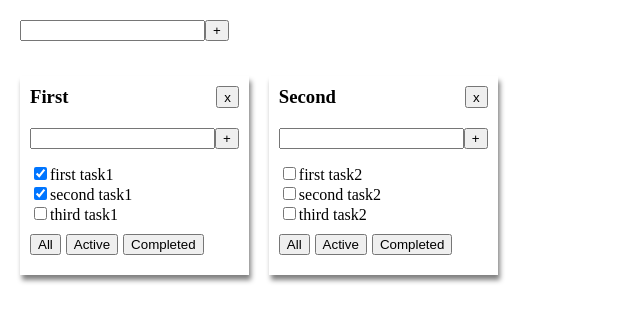
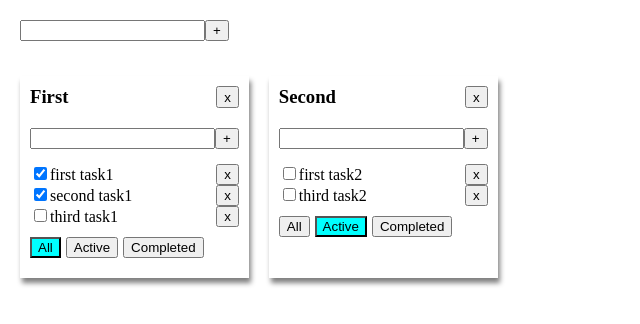
Before and after one commit to SHDGMSQ/Trello, a React app: page / in a window 1280 px wide. Shown: the top 324 px of the page, without its empty margins (0-640 px from the left). Built offline with nearby package versions, Linux system fonts and the light colour scheme.

Commit message:
add main logic of app

```diff
--- a/src/app/App.tsx
+++ b/src/app/App.tsx
@@ -2,7 +2,7 @@ import styles from "./App.module.scss";
 import {v4 as uuidv4} from "uuid";
 import {Todolist} from "@/components/Todolist/Todolist";
 import {useCallback, useState} from "react";
-import {TodolistType} from "@/components/Todolist/types";
+import {FilterValuesType, TodolistType} from "@/components/Todolist/types";
 import {TasksType} from "@/components/Task/types";
 import {AddItemForm} from "@/components/AddItemForm/AddItemForm";
 
@@ -11,8 +11,8 @@ export const App = () => {
   const todoId2 = uuidv4();
 
   const [todolists, setTodolists] = useState<Array<TodolistType>>([
-    {id: todoId1, title: "First"},
-    {id: todoId2, title: "Second"},
+    {id: todoId1, title: "First", filter: "All"},
+    {id: todoId2, title: "Second", filter: "Active"},
   ]);
 
   const [tasks, setTasks] = useState<TasksType>({
@@ -23,21 +23,36 @@ export const App = () => {
     ],
     [todoId2]: [
       {id: uuidv4(), title: "first task2", isDone: false,},
-      {id: uuidv4(), title: "second task2", isDone: false,},
+      {id: uuidv4(), title: "second task2", isDone: true,},
       {id: uuidv4(), title: "third task2", isDone: false,},
     ]
   });
 
   const addTodolist = useCallback((title: string) => {
     const todoId = uuidv4();
-    setTodolists([{id: todoId, title}, ...todolists]);
+    setTodolists([{id: todoId, title, filter: "All"}, ...todolists]);
     setTasks({...tasks, [todoId]: []});
   }, [todolists, tasks]);
 
-  const removeTodolist = () => {
+  const removeTodolist = useCallback((id: string) => {
+    setTodolists(todolists.filter((tl) => tl.id !== id));
+  }, [todolists]);
 
-  };
+  const addTask = useCallback((todoId: string, title: string) => {
+    setTasks({...tasks, [todoId]: [{id: uuidv4(), title, isDone: false}, ...tasks[todoId]]});
+  }, [tasks]);
 
+  const changeTaskStatus = useCallback((todoId: string, taskId: string, status: boolean) => {
+    setTasks({...tasks, [todoId]: tasks[todoId].map((task) => task.id === taskId ? {...task, isDone: status} : task)});
+  }, [tasks]);
+
+  const changeTasks = useCallback((todoId: string, value: FilterValuesType) => {
+    setTodolists(todolists.map((todo) => todo.id === todoId ? {...todo, filter: value} : todo));
+  }, [todolists]);
+
+  const removeTask = useCallback((todoId: string, taskId: string) => {
+    setTasks({...tasks, [todoId]: tasks[todoId].filter((task) => task.id !== taskId)});
+  }, [tasks]);
 
   return (
     <div className={styles.container}>
@@ -50,6 +65,12 @@ export const App = () => {
               key={tl.id}
               title={tl.title}
               tasks={tasks[tl.id]}
+              removeTodolist={removeTodolist}
+              addTask={addTask}
+              changeTaskStatus={changeTaskStatus}
+              changeTasks={changeTasks}
+              filter={tl.filter}
+              removeTask={removeTask}
             />
           )
         }
--- a/src/components/Task/Task.module.scss
+++ b/src/components/Task/Task.module.scss
@@ -0,0 +1,4 @@
+.container {
+  display: flex;
+  justify-content: space-between;
+}
--- a/src/components/Task/Task.tsx
+++ b/src/components/Task/Task.tsx
@@ -1,15 +1,25 @@
-import {memo} from "react";
+import {ChangeEvent, memo, useCallback} from "react";
 import styles from "./Task.module.scss";
 import {TaskPropsType} from "@/components/Task/types";
 
 export const Task = memo((props: TaskPropsType) => {
-  const {title, isDone} = props;
+  const {title, isDone, id, changeTaskStatus, todoId, removeTask} = props;
+
+  const onChangeTaskStatusHandler = useCallback((e: ChangeEvent<HTMLInputElement>) => {
+    changeTaskStatus(todoId, id, e.currentTarget.checked);
+  }, [changeTaskStatus, todoId, id])
+
+  const removeTaskHandler = useCallback(() => {
+    removeTask(todoId, id);
+  }, [removeTask, todoId, id]);
 
   return (
-    <div>
-      <input type="checkbox" checked={isDone} onChange={() => {
-      }}/>
-      <span>{title}</span>
+    <div className={styles.container}>
+      <div>
+        <input type="checkbox" checked={isDone} onChange={onChangeTaskStatusHandler}/>
+        <span>{title}</span>
+      </div>
+      <button onClick={removeTaskHandler}>x</button>
     </div>
   );
 });
--- a/src/components/Task/types.ts
+++ b/src/components/Task/types.ts
@@ -6,9 +6,14 @@ export interface TaskType {
   id: string;
   title: string;
   isDone: boolean;
+
 }
 
 export interface TaskPropsType {
   title: string;
   isDone: boolean;
+  id: string;
+  todoId: string;
+  changeTaskStatus: (todoId: string, taskId: string, status: boolean) => void;
+  removeTask: (todoId: string, taskId: string) => void;
 }
--- a/src/components/Todolist/Todolist.module.scss
+++ b/src/components/Todolist/Todolist.module.scss
@@ -19,3 +19,7 @@ h3 {
   display: flex;
   gap: 5px;
 }
+
+.chosenButton {
+  background-color: aqua;
+}
--- a/src/components/Todolist/Todolist.tsx
+++ b/src/components/Todolist/Todolist.tsx
@@ -1,32 +1,64 @@
-import {memo} from "react";
+import {memo, useCallback} from "react";
 import {Task} from "@/components/Task/Task";
-import styles from "./Todolist.module.scss"
+import styles from "./Todolist.module.scss";
 import {TodolistPropsType} from "@/components/Todolist/types";
 import {AddItemForm} from "@/components/AddItemForm/AddItemForm";
 
 export const Todolist = memo((props: TodolistPropsType) => {
-  const {title, tasks} = props;
+  const {id, title, tasks, removeTodolist, addTask, changeTaskStatus, changeTasks, filter, removeTask} = props;
+
+  const removeTodolistHandler = useCallback(() => {
+    removeTodolist(id);
+  }, [removeTodolist, id]);
+
+  const addTaskHandler = useCallback((title: string) => {
+    addTask(id, title);
+  }, [addTask, id]);
+
+  const onAllClickHandler = useCallback(() => {
+    changeTasks(id, "All");
+  }, [changeTasks, id]);
+  const onActiveClickHandler = useCallback(() => {
+    changeTasks(id, "Active");
+  }, [changeTasks, id]);
+  const onCompletedClickHandler = useCallback(() => {
+    changeTasks(id, "Completed");
+  }, [changeTasks, id]);
+
+  let tasksForTodolist = tasks;
+
+  if (filter === "Active") {
+    tasksForTodolist = tasksForTodolist.filter(task => !task.isDone);
+  }
+
+  if (filter === "Completed") {
+    tasksForTodolist = tasksForTodolist.filter(task => task.isDone);
+  }
 
   return (
     <div className={styles.container}>
       <div className={styles.todoHeader}>
         <h3>{title}</h3>
-        <button>x</button>
+        <button onClick={removeTodolistHandler}>x</button>
       </div>
-     <AddItemForm addItem={() => {}}/>
+      <AddItemForm addItem={addTaskHandler}/>
       {
-        tasks.map((task) =>
+        tasksForTodolist.map((task) =>
           <Task
             key={task.id}
+            id={task.id}
+            todoId={id}
             title={task.title}
             isDone={task.isDone}
+            changeTaskStatus={changeTaskStatus}
+            removeTask={removeTask}
           />
         )
       }
       <div className={styles.btnsContainer}>
-        <button>All</button>
-        <button>Active</button>
-        <button>Completed</button>
+        <button onClick={onAllClickHandler} className={`${filter === "All" ? styles.chosenButton : ""}`}>All</button>
+        <button onClick={onActiveClickHandler} className={`${filter === "Active" ? styles.chosenButton : ""}`}>Active</button>
+        <button onClick={onCompletedClickHandler} className={`${filter === "Completed" ? styles.chosenButton : ""}`}>Completed</button>
       </div>
     </div>
   );
```
Also changed, not shown: src/components/Todolist/types.ts (+9 -0 lines).
